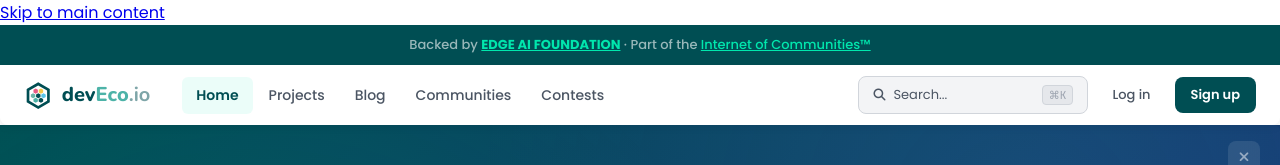
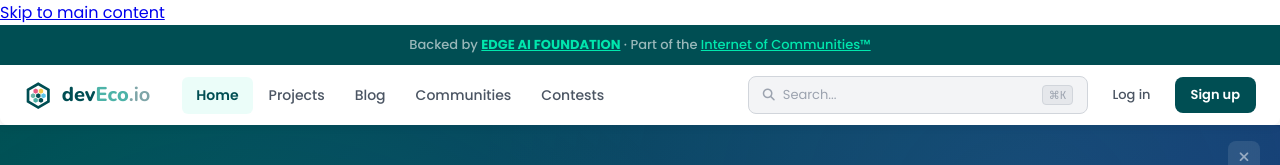
Before and after one commit to devEcoConsultingLLC/deveco-io, a Nuxt app: page / in a window 1280 px wide. Shown: the top 165 px of the page. Built offline with nearby package versions, Linux system fonts and the light colour scheme; no server answers.

Commit message:
feat: inline search bar with Cmd+K focus, fix admin session
- Search bar is now an actual input field in the header — type and
  press Enter to search. Cmd+K focuses it instead of navigating away.
- Invalidated stale sessions for moheeb_deveco so admin role takes
  effect on next login

```diff
--- a/layouts/default.vue
+++ b/layouts/default.vue
@@ -13,10 +13,22 @@ useHead({
 const userMenuOpen = ref(false);
 const mobileMenuOpen = ref(false);
 
+const searchQuery = ref('');
+const searchInputRef = ref<HTMLInputElement | null>(null);
+
 function handleGlobalKeydown(e: KeyboardEvent): void {
   if ((e.metaKey || e.ctrlKey) && e.key === 'k') {
     e.preventDefault();
-    navigateTo('/search');
+    searchInputRef.value?.focus();
+  }
+}
+
+function handleSearchSubmit(): void {
+  const q = searchQuery.value.trim();
+  if (q) {
+    navigateTo(`/search?q=${encodeURIComponent(q)}`);
+    searchQuery.value = '';
+    searchInputRef.value?.blur();
   }
 }
 
@@ -78,11 +90,18 @@ const userUsername = computed(() => user.value?.username ?? '');
         <div class="de-topbar-spacer" />
 
         <div class="de-topbar-actions">
-          <NuxtLink to="/search" class="de-search-btn" aria-label="Search">
-            <i class="fa-solid fa-magnifying-glass"></i>
-            <span class="de-search-text">Search...</span>
+          <form class="de-search-form" @submit.prevent="handleSearchSubmit">
+            <i class="fa-solid fa-magnifying-glass de-search-icon"></i>
+            <input
+              ref="searchInputRef"
+              v-model="searchQuery"
+              type="text"
+              class="de-search-input"
+              placeholder="Search..."
+              aria-label="Search"
+            />
             <kbd class="de-kbd">&#8984;K</kbd>
-          </NuxtLink>
+          </form>
 
           <template v-if="isAuthenticated">
             <NuxtLink to="/notifications" class="de-icon-btn" title="Notifications" aria-label="Notifications">
@@ -225,14 +244,19 @@ const userUsername = computed(() => user.value?.username ?? '');
 .de-topbar-spacer { flex: 1; }
 .de-topbar-actions { display: flex; align-items: center; gap: 8px; }
 
-.de-search-btn {
+.de-search-form {
   display: flex; align-items: center; gap: 8px;
-  padding: 8px 14px; background: var(--surface2); border: 1px solid var(--border);
-  border-radius: 8px; color: var(--text-dim); font-size: 0.8125rem;
-  min-width: 200px; text-decoration: none; transition: border-color 0.15s, box-shadow 0.15s;
+  padding: 0 14px; background: var(--surface2); border: 1px solid var(--border);
+  border-radius: 8px; min-width: 220px; transition: border-color 0.15s, box-shadow 0.15s;
 }
-.de-search-btn:hover { border-color: var(--accent); box-shadow: var(--shadow-accent); }
-.de-search-btn i { font-size: 12px; }
+.de-search-form:focus-within { border-color: var(--accent); box-shadow: 0 0 0 3px rgba(0, 231, 173, 0.12); }
+.de-search-icon { font-size: 12px; color: var(--text-faint); flex-shrink: 0; }
+.de-search-input {
+  flex: 1; border: none; background: none; outline: none;
+  padding: 8px 0; font-size: 0.8125rem; color: var(--text);
+  font-family: var(--font-sans);
+}
+.de-search-input::placeholder { color: var(--text-faint); }
 .de-kbd {
   margin-left: auto; font-size: 0.6875rem; font-family: var(--font-mono);
   padding: 2px 6px; background: var(--surface3); border: 1px solid var(--border);
@@ -377,8 +401,9 @@ const userUsername = computed(() => user.value?.username ?? '');
 
 @media (max-width: 768px) {
   .de-topbar-nav { display: none; }
-  .de-search-btn { min-width: auto; padding: 8px 10px; }
-  .de-search-text, .de-kbd, .de-new-text { display: none; }
+  .de-search-form { min-width: auto; }
+  .de-search-input { width: 60px; }
+  .de-kbd, .de-new-text { display: none; }
   .de-mobile-toggle { display: flex; }
   .de-mobile-menu { display: block; }
   .de-footer-inner { grid-template-columns: 1fr 1fr; gap: 28px; }
```
